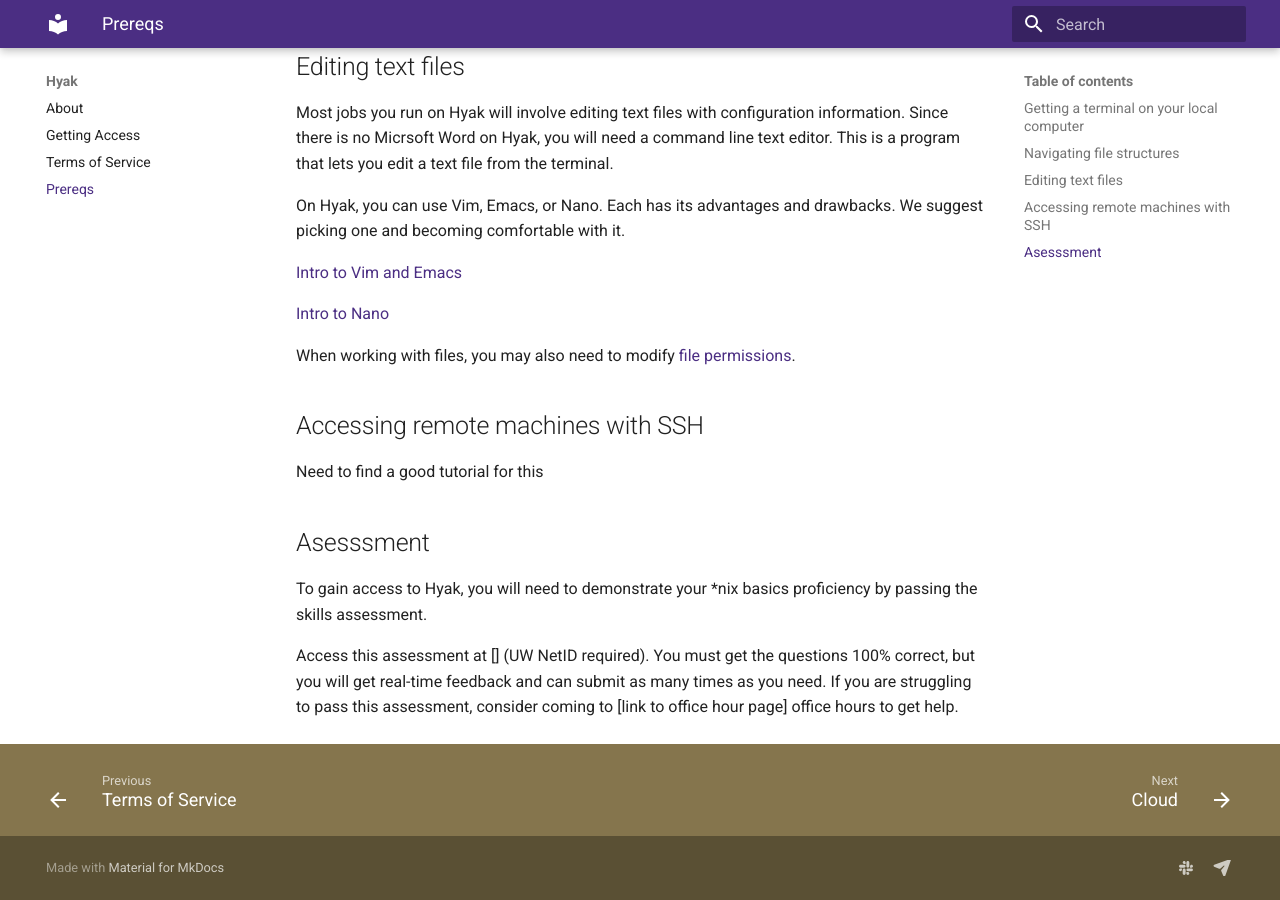
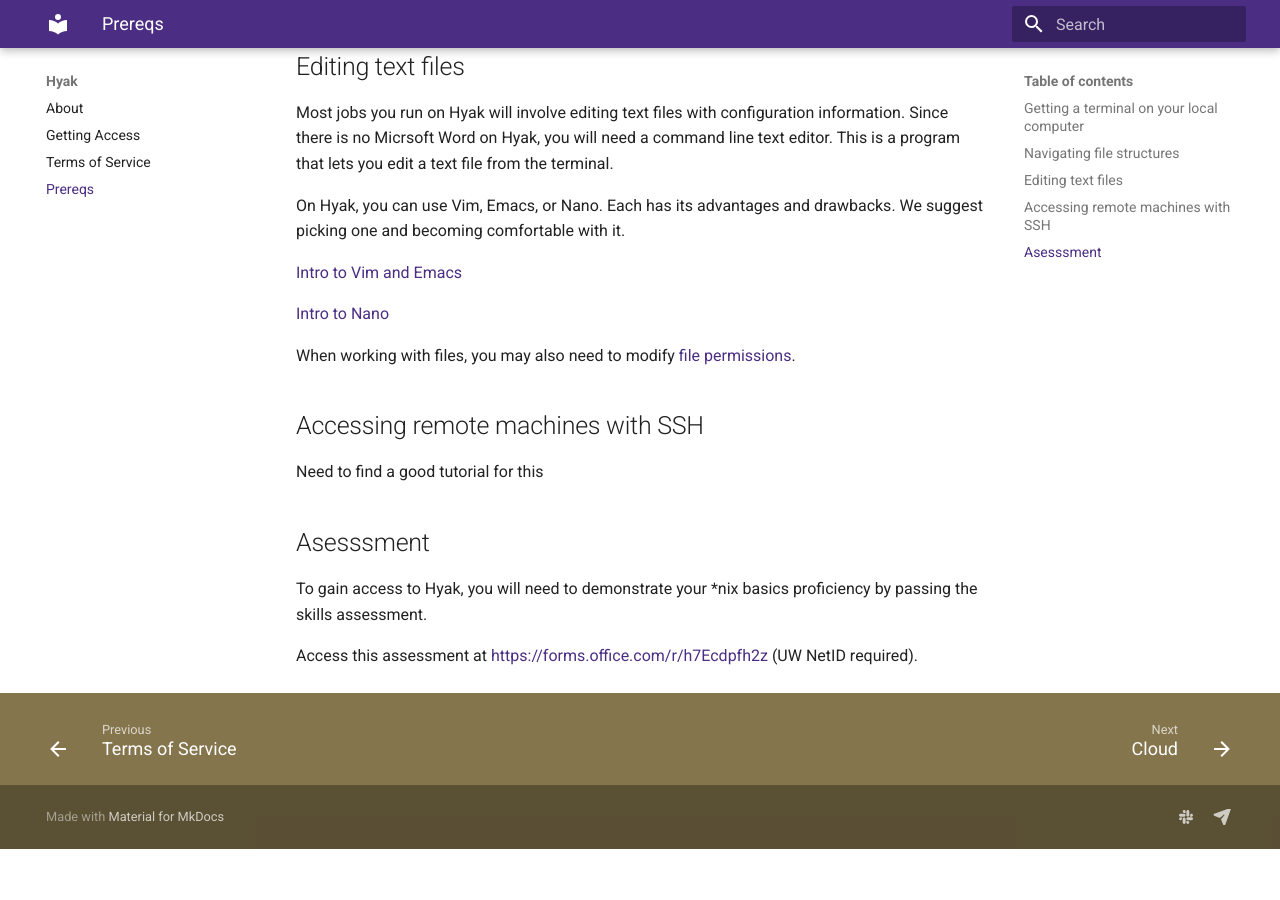
Before and after one commit to UW-HPC/website_revamp, an MkDocs documentation site: the page built from docs/prerequisites.md, in a window 1280 px wide and 900 px high, scrolled down 708 px. Built offline with MkDocs 1.6.1 and Material for MkDocs 9.7.7, drawn with Linux system fonts in a browser that asks for light colours; after the commit the page ends 1557 px from its top, so only the background shows below that.

Commit message:
update assessment link

```diff
--- a/docs/prerequisites.md
+++ b/docs/prerequisites.md
@@ -30,4 +30,4 @@ Need to find a good tutorial for this
 
 To gain access to Hyak, you will need to demonstrate your *nix basics proficiency by passing the skills assessment.
 
-Access this assessment at [] (UW NetID required). You must get the questions 100% correct, but you will get real-time feedback and can submit as many times as you need. If you are struggling to pass this assessment, consider coming to [link to office hour page] office hours to get help.
+Access this assessment at [https://forms.office.com/r/h7Ecdpfh2z](https://forms.office.com/r/h7Ecdpfh2z) (UW NetID required).
```
Also changed, not shown: docs/hyak_access.md (+1 -1 lines).
